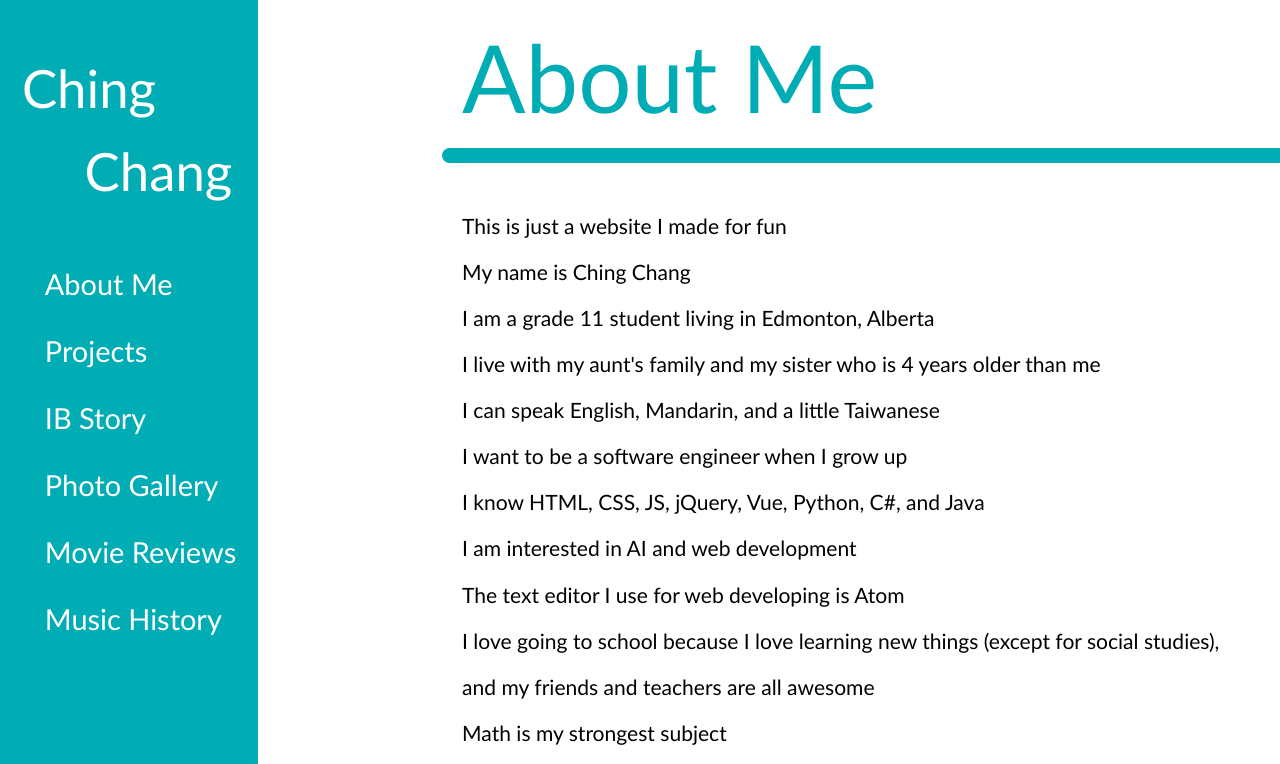
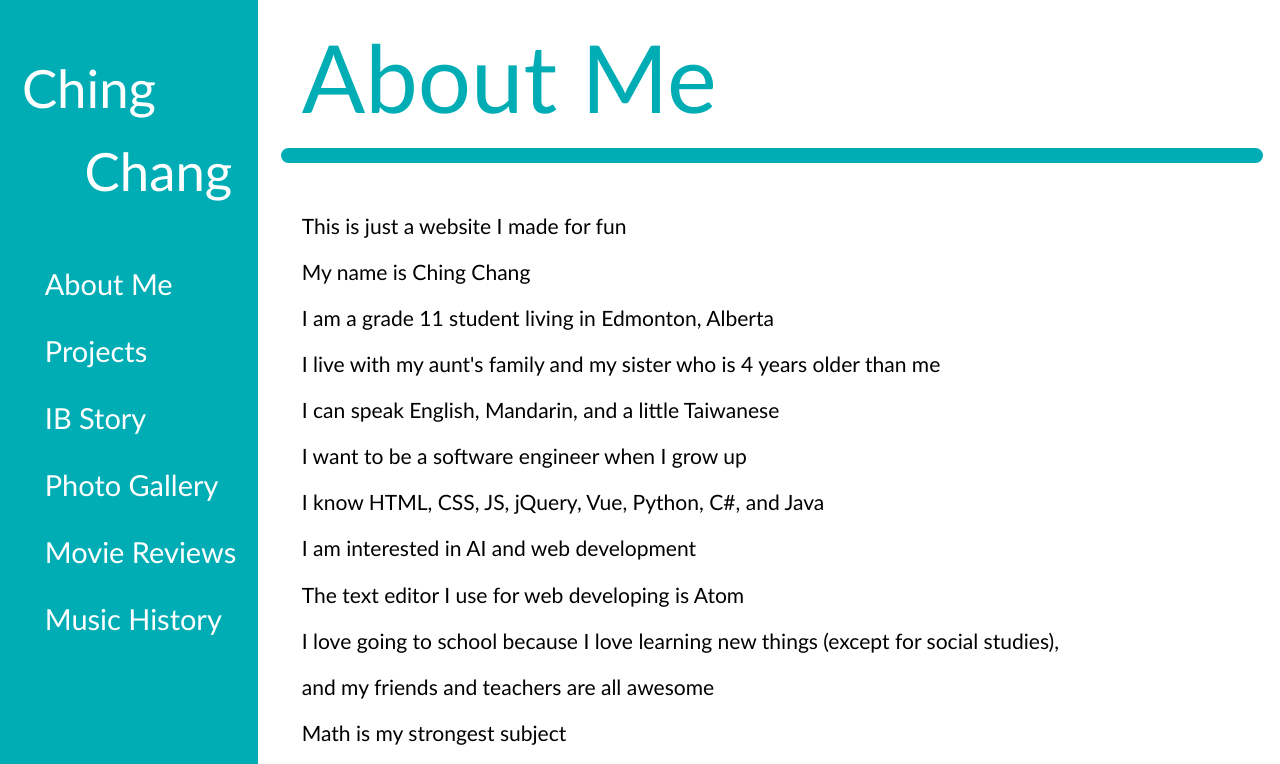
Before and after one commit to ChingChang9/Personal-Website, a Vue app: page / in a window 1280 px wide. Shown: the top 764 px of the page. Built offline with nearby package versions, Linux system fonts and the light colour scheme.

Commit message:
publish-test

```diff
--- a/src/App.vue
+++ b/src/App.vue
@@ -155,7 +155,7 @@ body {
 #content {
   font-family: optima;
   cursor: default;
-  margin-left: calc(15vw + 40px + 2vw + (100vw - 15vw - 40px - 2vw) * 0.2); // 0.2 should be 0.04, but scss squares it for some reasons
+  margin-left: calc(20.32vw + 41.6px); // calc(15vw + 40px + 2vw + (100vw - 15vw - 40px - 2vw) * 0.04)
   width: calc((100vw - 15vw - 40px - 2vw) * 0.92);
   #topic {
     margin-top: 20px;
```
